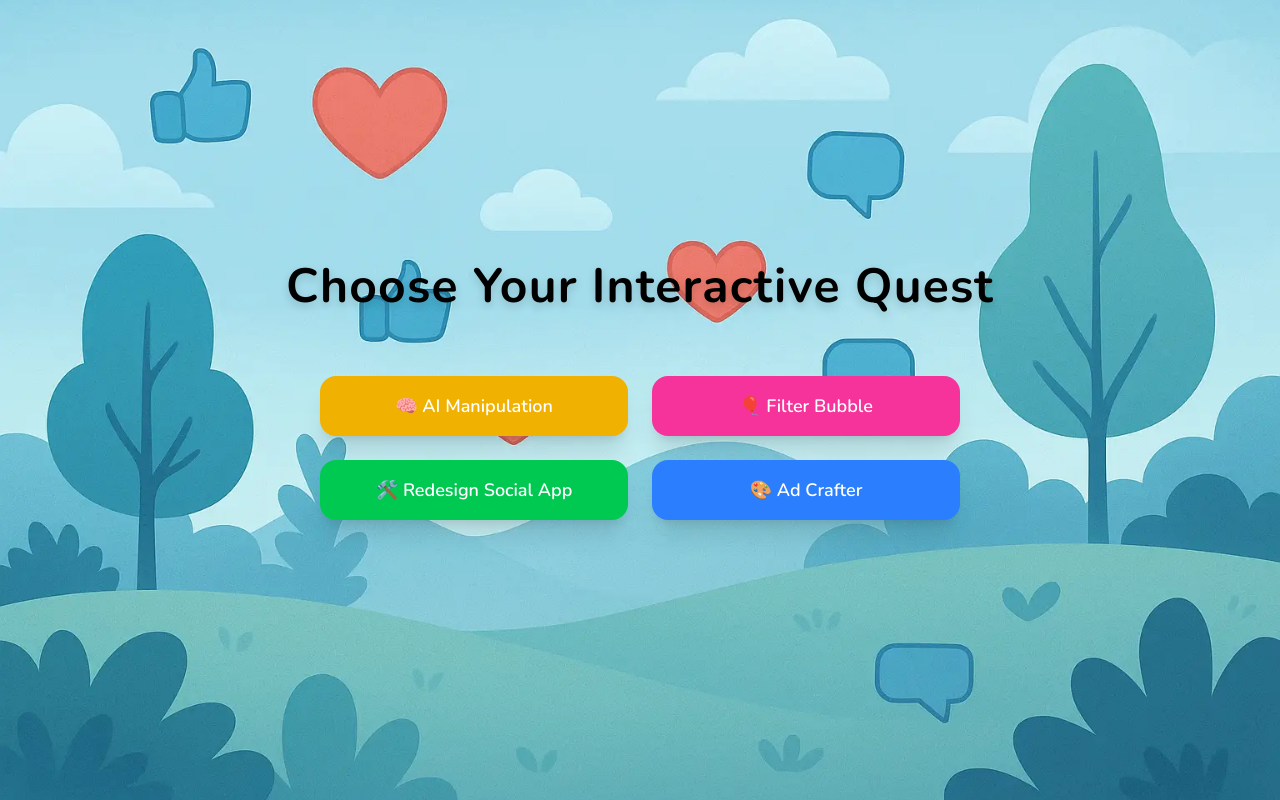
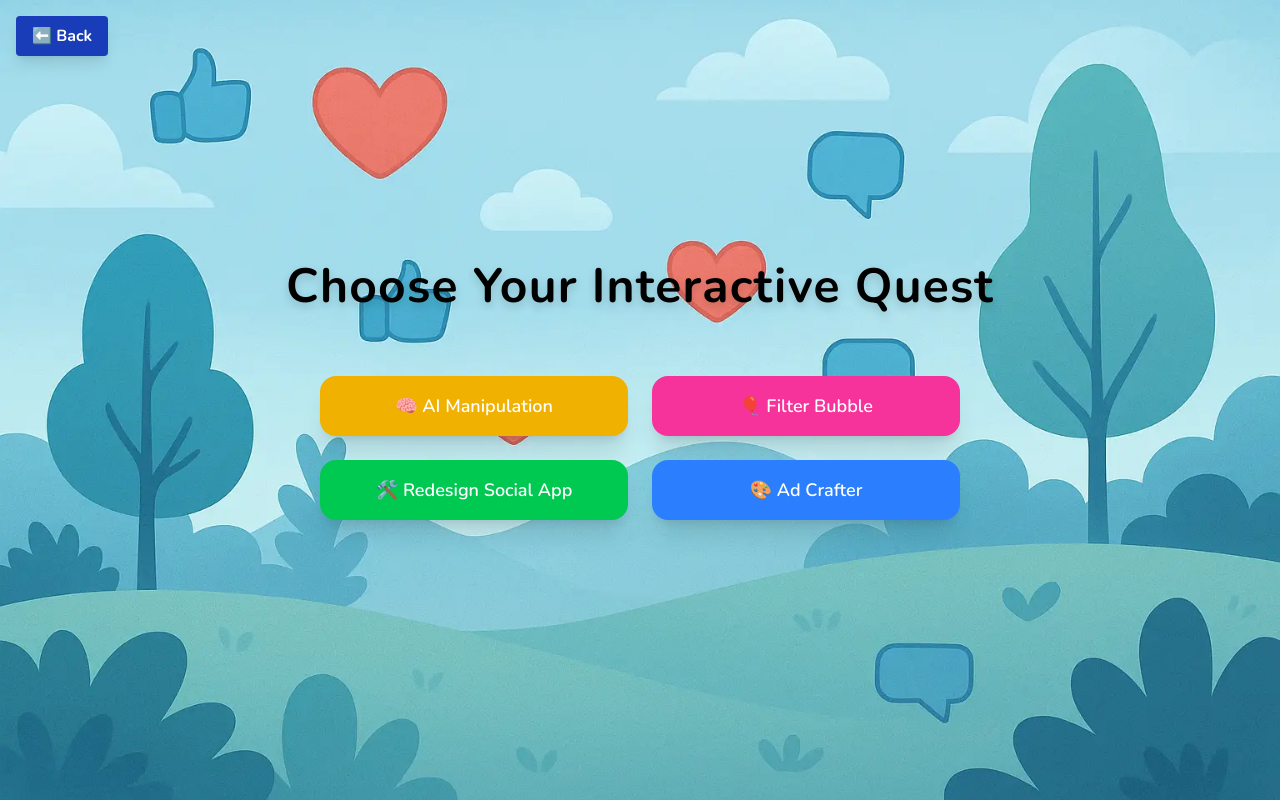
Before and after one commit to Arun03Kumar/redesign_ai, a React (Vite) app: page /interactive-app-mode in a window 1280 px wide. Built offline with nearby package versions, Linux system fonts and the light colour scheme; a web font is replaced by a local one.

Commit message:
back button on interactive page

```diff
--- a/src/components/InteractiveModeApp.tsx
+++ b/src/components/InteractiveModeApp.tsx
@@ -4,12 +4,31 @@ import { useBackground } from "../context/BackgroundContext";
 export default function InteractiveModePage() {
   const navigate = useNavigate();
   const { background } = useBackground();
-  const backgroundStyle = background.type === "gradient"
-    ? { background: `linear-gradient(to bottom right, ${background.from}, ${background.to})` }
-    : { backgroundImage: `url(${background.url})`, backgroundSize: 'cover', backgroundPosition: 'center' };
+  const backgroundStyle =
+    background.type === "gradient"
+      ? {
+          background: `linear-gradient(to bottom right, ${background.from}, ${background.to})`,
+        }
+      : {
+          backgroundImage: `url(${background.url})`,
+          backgroundSize: "cover",
+          backgroundPosition: "center",
+        };
 
   return (
-    <div className="absolute left-0 top-0 w-screen h-screen flex items-center justify-center text-black" style={backgroundStyle}>
+    <div
+      className="absolute left-0 top-0 w-screen h-screen flex items-center justify-center text-black"
+      style={backgroundStyle}
+    >
+      {/* Top-left Back Button */}
+      <button
+        onClick={() => navigate(-1)}
+        className="absolute top-4 left-4 bg-blue-800 hover:bg-cyan text-white font-bold py-2 px-4 rounded shadow-lg transition-all hover:scale-105"
+      >
+        ⬅️ Back
+      </button>
+
+      {/* Main Content */}
       <div className="text-center space-y-12">
         <h1 className="text-5xl font-bold tracking-wide drop-shadow-lg animate-bounce">
           Choose Your Interactive Quest
@@ -17,13 +36,21 @@ export default function InteractiveModePage() {
         <div className="grid grid-cols-2 gap-6 max-w-2xl mx-auto p-4">
           <button
             className="bg-yellow-500 hover:bg-yellow-600 text-white text-lg font-semibold py-4 px-8 rounded-2xl shadow-xl transition transform hover:scale-105 cursor-pointer"
-            onClick={() => navigate("/game/cats", { state: { from: "/interactive-app-mode" } })}
+            onClick={() =>
+              navigate("/game/cats", {
+                state: { from: "/interactive-app-mode" },
+              })
+            }
           >
             🧠 AI Manipulation
           </button>
           <button
             className="bg-pink-500 hover:bg-pink-600 text-white text-lg font-semibold py-4 px-8 rounded-2xl shadow-xl transition transform hover:scale-105 cursor-pointer"
-            onClick={() => navigate("/game/filter_bubble", { state: { from: "/interactive-app-mode" } })}
+            onClick={() =>
+              navigate("/game/filter_bubble", {
+                state: { from: "/interactive-app-mode" },
+              })
+            }
           >
             🎈 Filter Bubble
           </button>
```
